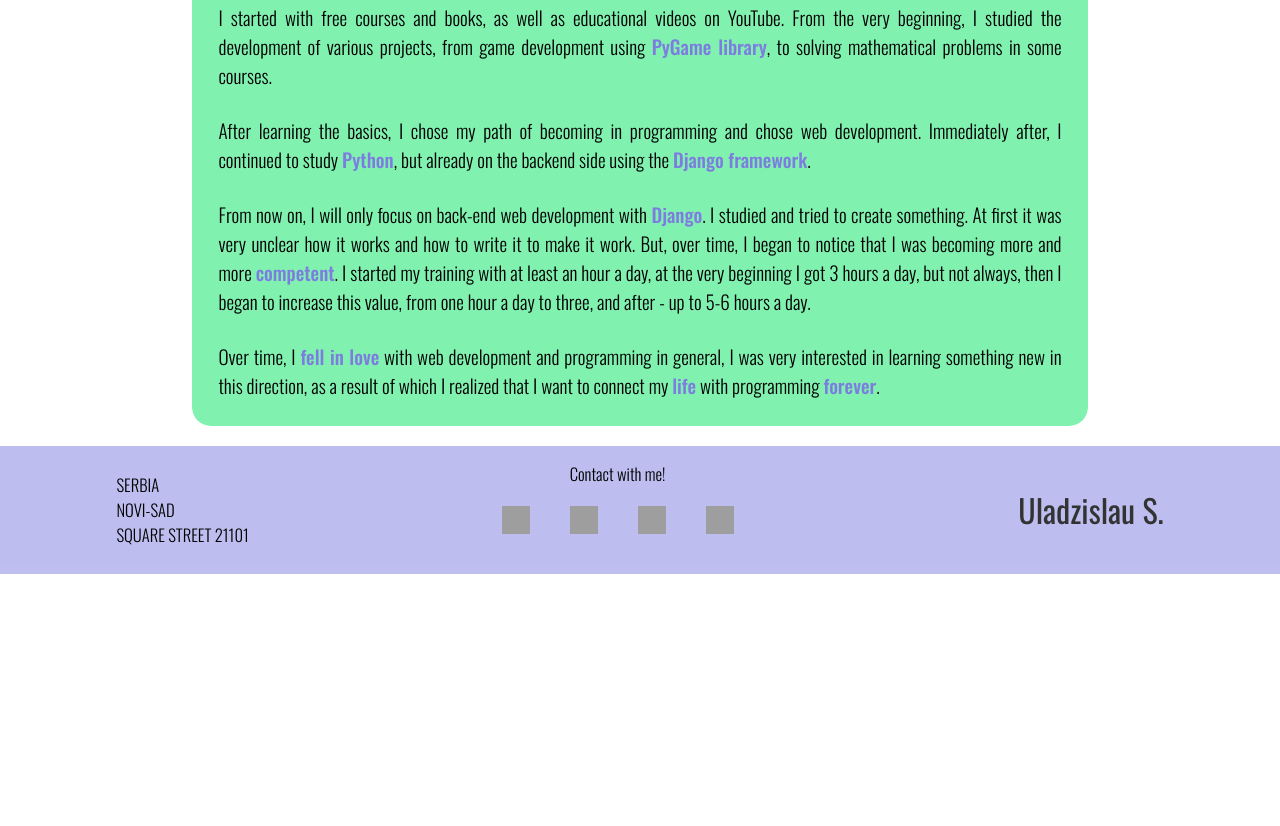
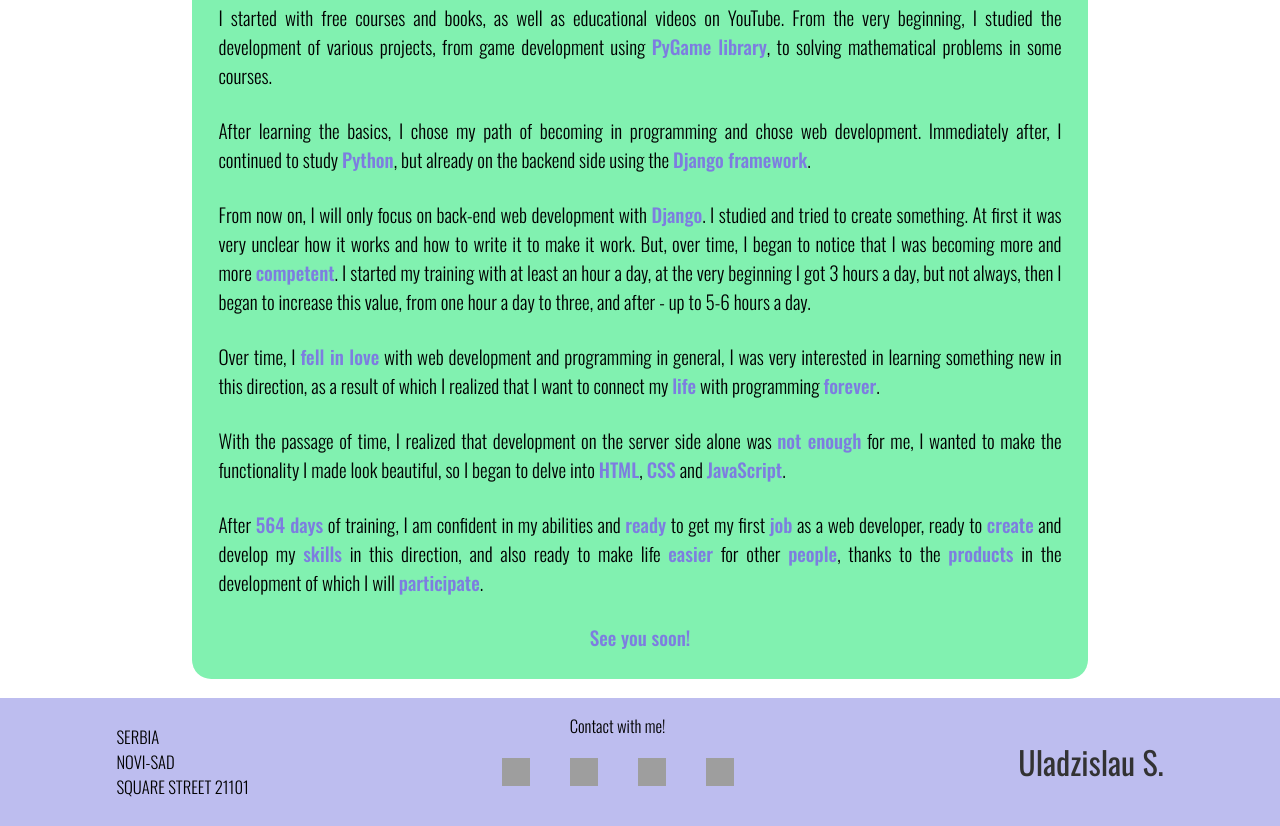
Before and after one commit to MidnightRoam/portfolio_site, a plain HTML site: page about.html in a window 1280 px wide. Shown: the part 451-1277 px from the top of the page. Before the commit the page ends 1025 px from the top, so only its background shows below. Drawn offline with nearby package versions, Linux system fonts and the light colour scheme; grey boxes are pictures that could not be loaded.

Commit message:
Update about.html layout

```diff
--- a/about.html
+++ b/about.html
@@ -4,6 +4,7 @@
     <meta charset="UTF-8">
     <meta http-equiv="X-UA-Compatible" content="IE=edge">
     <meta name="viewport" content="width=device-width, initial-scale=1.0">
+    <link rel="icon" type="image/x-icon" href="images/favicon.png">
     <link rel="stylesheet" href="style.css">
     <link rel="preconnect" href="https://fonts.googleapis.com">
     <link rel="preconnect" href="https://fonts.gstatic.com" crossorigin>
@@ -18,8 +19,8 @@
         <ul class="navbar">
             <li class="nav__li glitch"><a href="index.html" class="nav__a">Resume</a></li>
             <li class="nav__li glitch"><a href="about.html" class="nav__a">About Me</a></li>
-            <li class="nav__li glitch"><a href="index.html" class="nav__a">My Projects</a></li>
-            <li class="nav__li glitch"><a href="index.html" class="nav__a">Contact</a></li>
+            <li class="nav__li glitch"><a href="projects.html" class="nav__a">My Projects</a></li>
+            <li class="nav__li glitch"><a href="contact.html" class="nav__a">Contact</a></li>
         </ul>
     </header>
 
@@ -53,7 +54,16 @@
                         Over time, I <b>fell in love</b> with web development and programming in general,
                         I was very interested in learning something new in this direction, as a result of which I realized that I want to connect my <b>life</b> with programming <b>forever</b>.
                     </p>
-
+                    <p class="mg-1">
+                        With the passage of time, I realized that development on the server side alone was <b>not enough</b> for me,
+                        I wanted to make the functionality I made look beautiful, so I began to delve into <b>HTML</b>, <b>CSS</b> and <b>JavaScript</b>.
+                    </p>
+                    <p class="mg-1">
+                        After <b>564 days</b> of training, I am confident in my abilities and <b>ready</b> to get my first <b>job</b>
+                        as a web developer, ready to <b>create</b> and develop my <b>skills</b> in this direction, and also ready to make life <b>easier</b> for other <b>people</b>,
+                        thanks to the <b>products</b> in the development of which I will <b>participate</b>.
+                    </p>
+                    <p class="mg-1 glitch"><b>See you soon!</b></p>
             </div>
         </div>
     </div>
```
